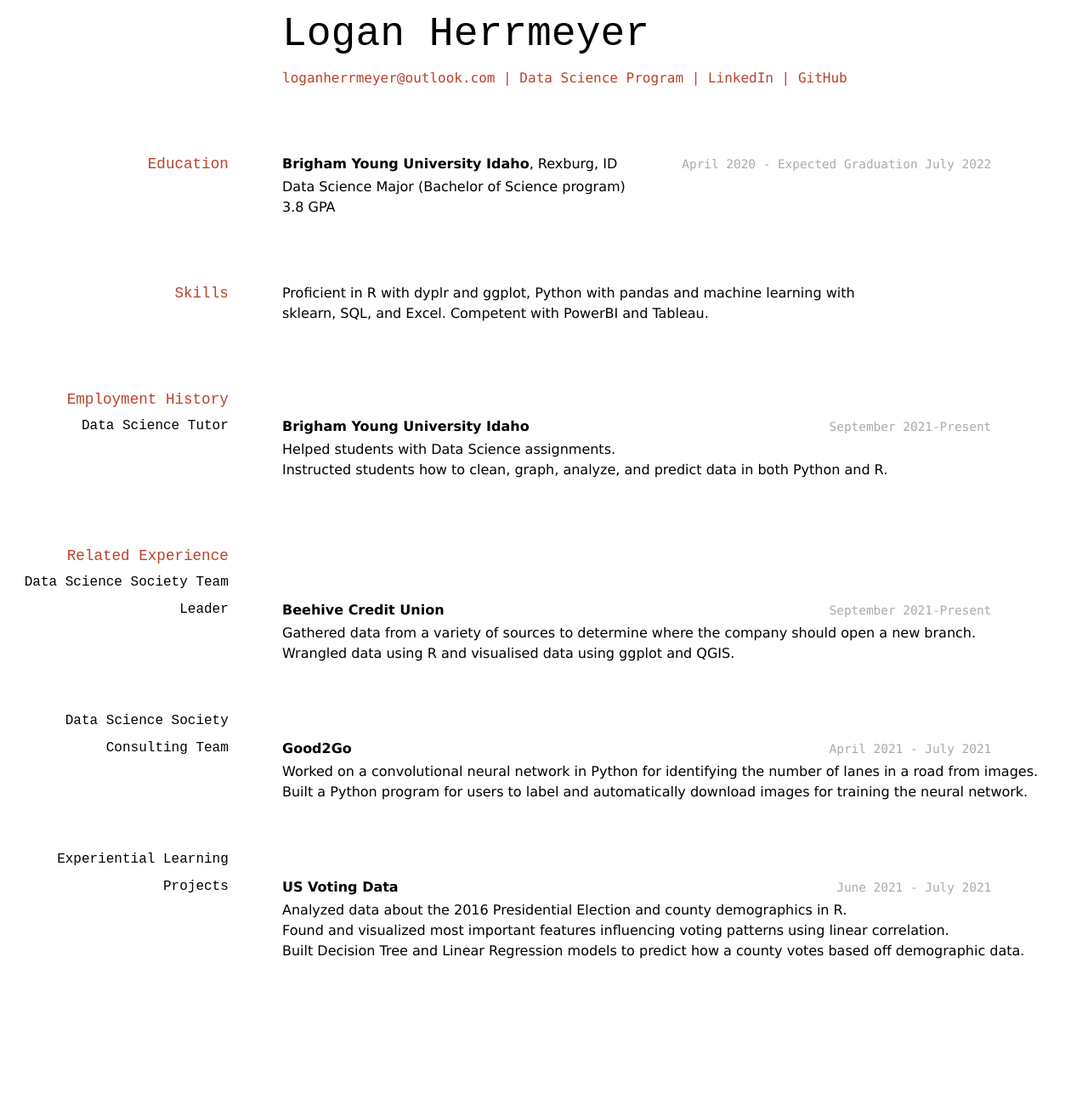
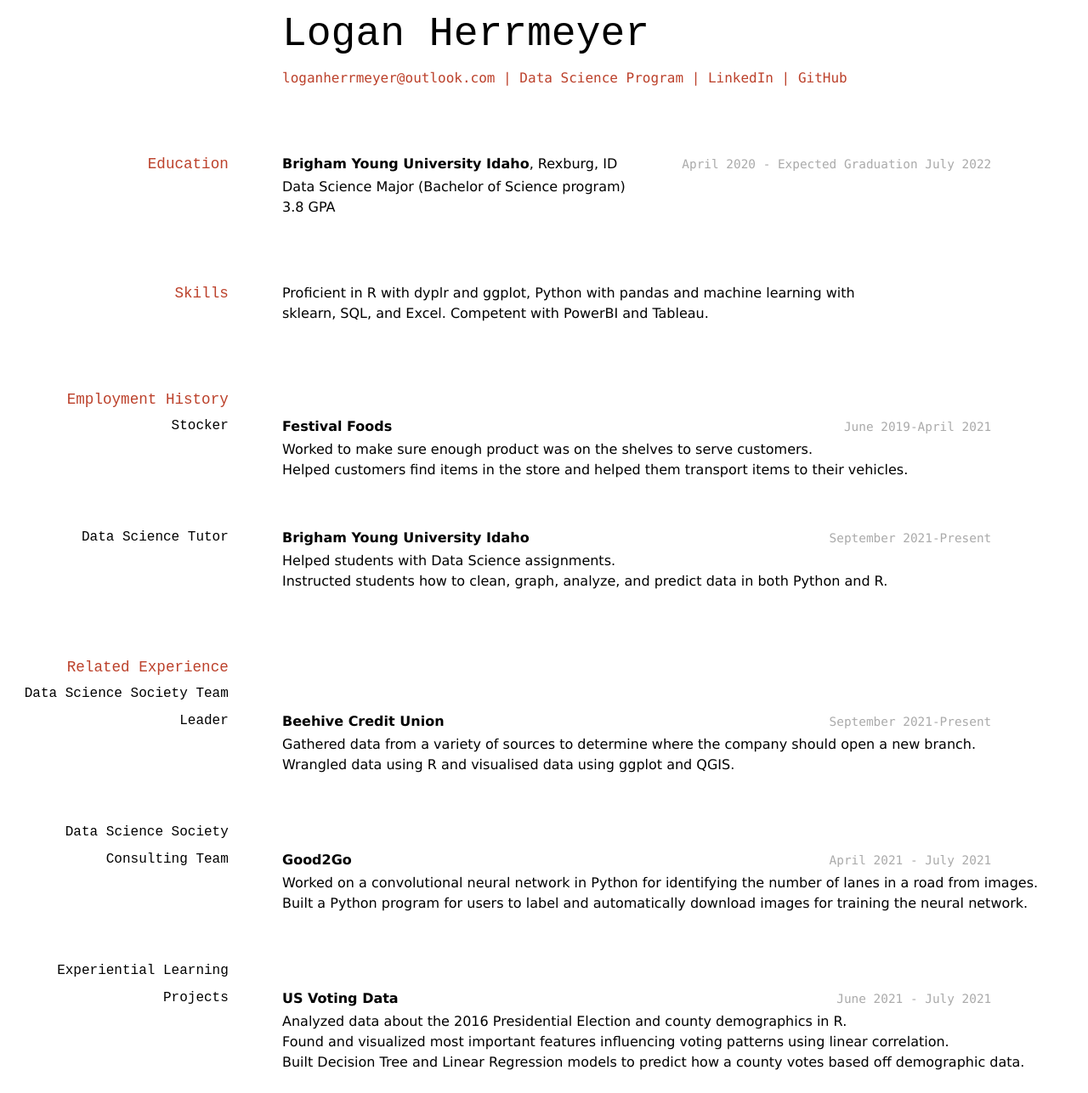
Before and after one commit to LHerrmeyer/herrmeyer_logan_resume, a Jekyll site: the page built from docs/index.md, in a window 1280 px wide. Shown: the whole page at 85% size. Built offline with Jekyll 4.4.1, drawn with Linux system fonts in a browser that asks for light colours; before the commit the page ends 1155 px from its top, so only the background shows below that.

Commit message:
Update index.md

```diff
--- a/docs/index.md
+++ b/docs/index.md
@@ -26,6 +26,14 @@ __Brigham Young University Idaho__, Rexburg, ID
 Proficient in R with dyplr and ggplot, Python with pandas and machine learning with sklearn, SQL, and Excel. Competent with PowerBI and Tableau.
 
 ## Employment History
+
+### Stocker
+
+`June 2019-April 2021`
+__Festival Foods__
+
+- Worked to make sure enough product was on the shelves to serve customers.
+- Helped customers find items in the store and helped them transport items to their vehicles.
 
 ### Data Science Tutor
 
```
